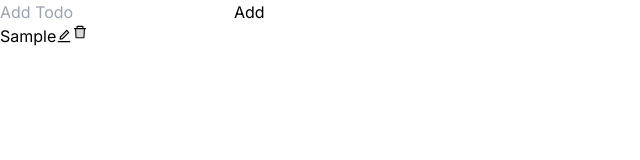
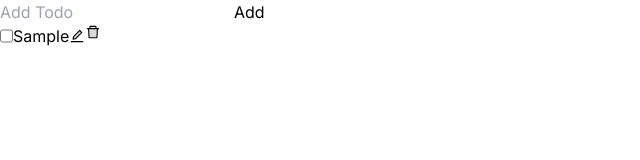
Before and after one commit to ThePrakashKumar/TodoMatic, a Next.js app: page / in a window 1280 px wide. Both pictures are taken after typing "Sample" into the empty fields and a click on the button "Add". Shown: the top 160 px of the page, without its empty margins (0-640 px from the left). Built offline with nearby package versions, Linux system fonts and the light colour scheme.

Commit message:
feat: add complete toggle

```diff
--- a/src/components/AddTodoForm.jsx
+++ b/src/components/AddTodoForm.jsx
@@ -14,7 +14,7 @@ const AddTodoForm = () => {
       dispatch(
         addTodo({
           id: uuid(),
-          complete: false,
+          completed: false,
           text: todo,
           time: new Date().toLocaleString(),
         })
--- a/src/components/Todo.jsx
+++ b/src/components/Todo.jsx
@@ -8,10 +8,11 @@ import {
 import { useDispatch } from "react-redux";
 const Todo = ({ todoDetails }) => {
   const dispatch = useDispatch();
-  const { id, complete, text, time } = todoDetails;
+  const { id, completed, text, time } = todoDetails;
 
   const [update, setUpdate] = useState(false);
   const [newTodo, setNewTodo] = useState(text);
+  const [checked, setChecked] = useState(completed);
 
   const handleDelete = (id) => {
     dispatch(deleteTodo({ id }));
@@ -24,7 +25,7 @@ const Todo = ({ todoDetails }) => {
       dispatch(
         editTodo({
           id: todo.id,
-          status: todo.status,
+          completed: todo.completed,
           text: newTodo,
           time: todo.time,
         })
@@ -32,8 +33,27 @@ const Todo = ({ todoDetails }) => {
       setUpdate((update) => !update);
     }
   };
+
+  const handleToggleTodo = (todo) => {
+    setChecked((checked) => !checked);
+    dispatch(
+      editTodo({
+        id: todo.id,
+        completed: !checked,
+        text: todo.text,
+        time: todo.time,
+      })
+    );
+  };
+
   return (
     <div className="flex">
+      <input
+        type="checkbox"
+        checked={checked}
+        onChange={() => handleToggleTodo(todoDetails)}
+      />
+
       {update ? (
         <input
           type="text"
--- a/src/components/TodoList.jsx
+++ b/src/components/TodoList.jsx
@@ -12,11 +12,11 @@ const TodoList = () => {
       {todo?.length !== 0 ? (
         <div>
           {todo?.map((t) => (
-            <Todo ley={t.id} todoDetails={t} />
+            <Todo key={t.id} todoDetails={t} />
           ))}
         </div>
       ) : (
-        <h2>NO Todo</h2>
+        <h2>No Todo</h2>
       )}
     </div>
   );
```
